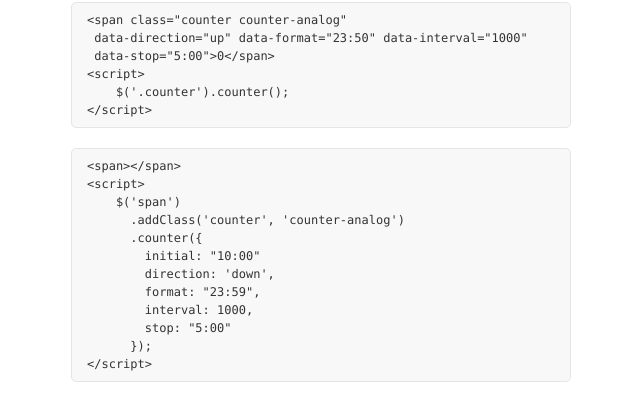
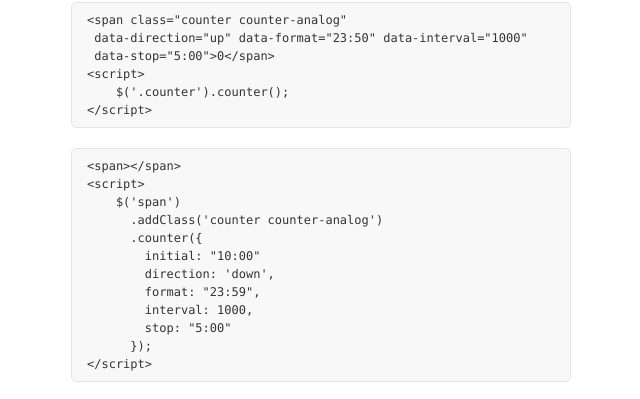
Before and after one commit to sophilabs/jquery-counter, a plain HTML site: page index.html in a window 1280 px wide. Shown: the part 813-1212 px from the top of the page, 499-1139 px from the left. Drawn offline with nearby package versions, Linux system fonts and the light colour scheme.

Commit message:
update page

```diff
--- a/index.html
+++ b/index.html
@@ -78,7 +78,7 @@
 <pre><code>&lt;span&gt;&lt;/span&gt;
 &lt;script&gt;
     $('span')
-      .addClass('counter', 'counter-analog')
+      .addClass('counter counter-analog')
       .counter({
         initial: "10:00"
         direction: 'down',
```
